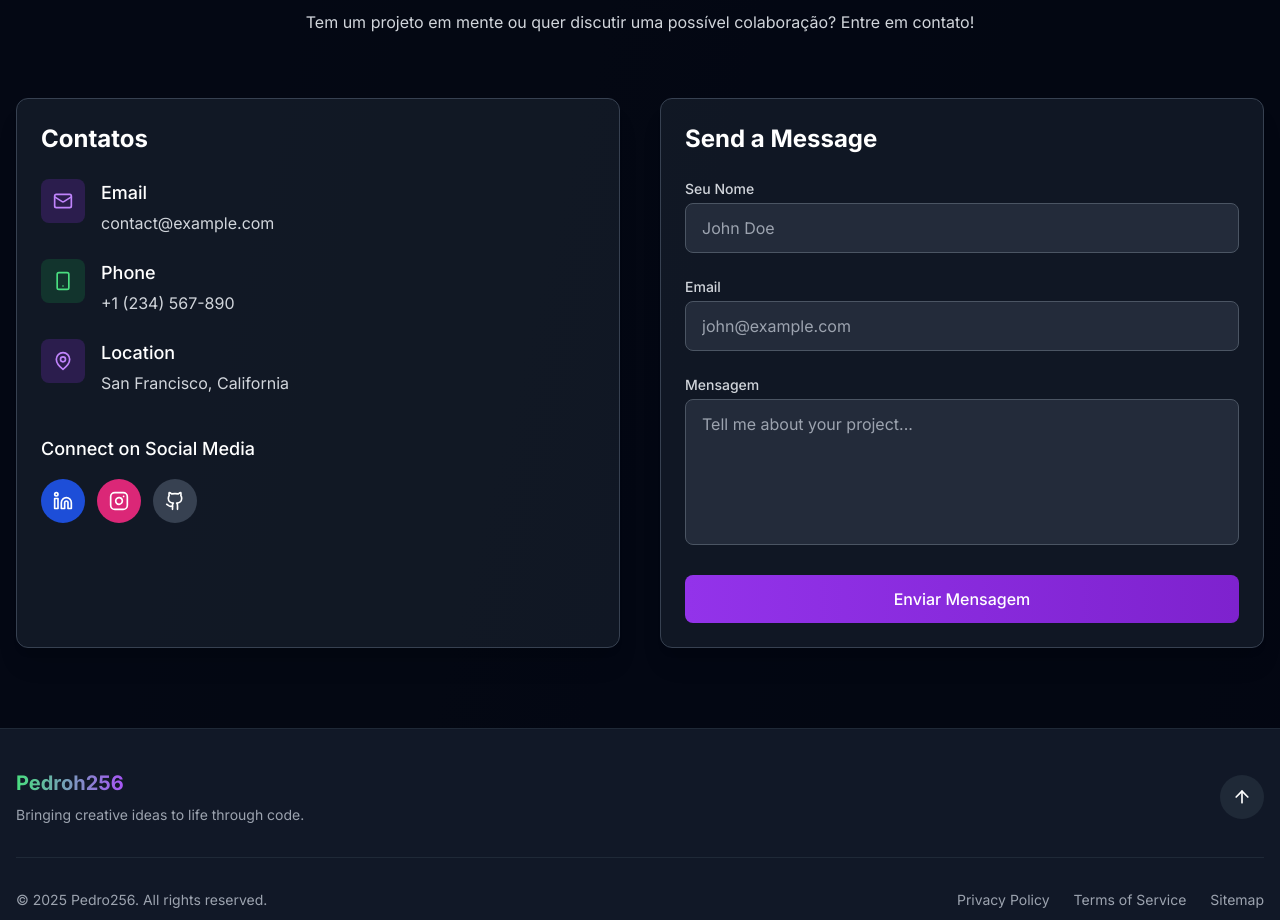
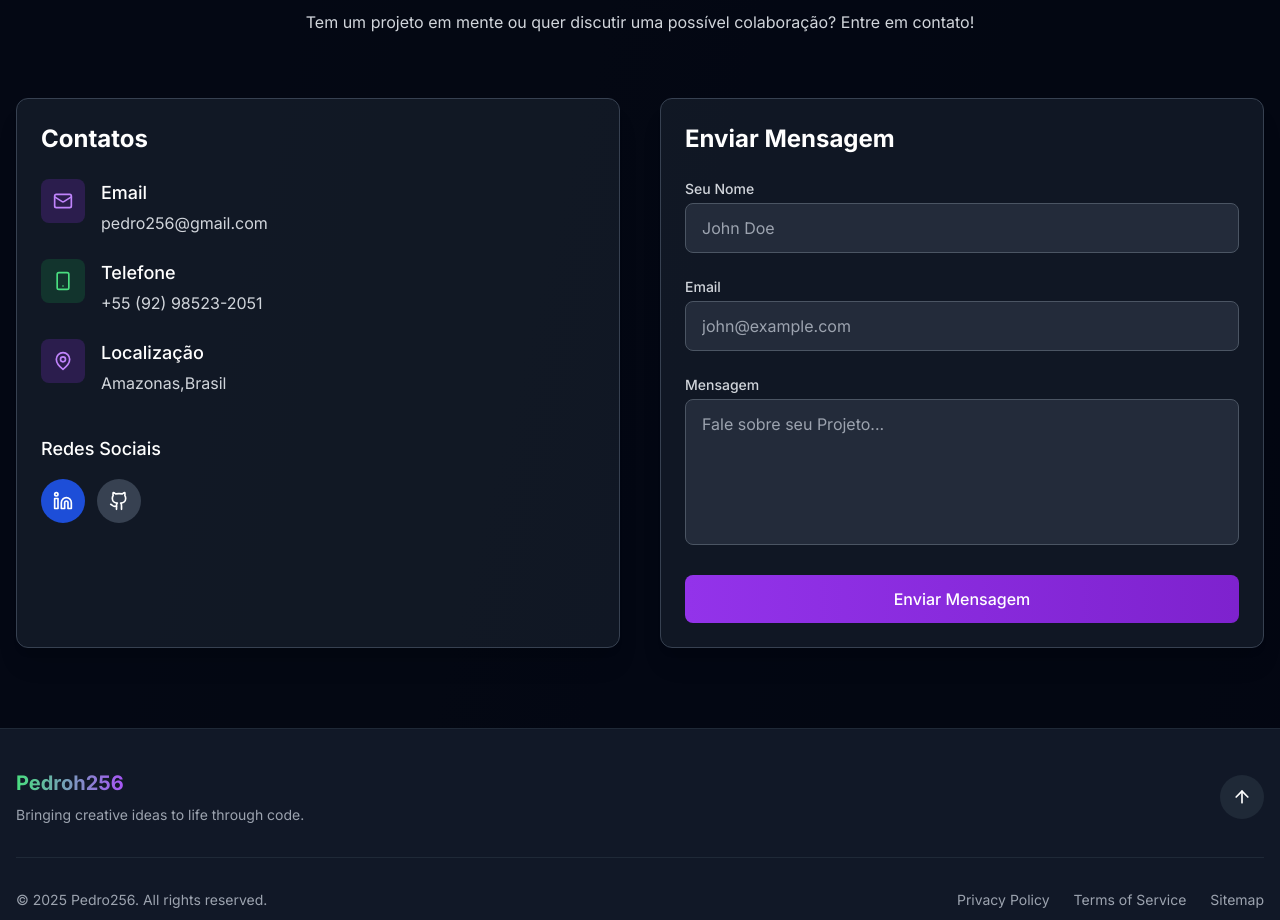
Before and after one commit to pedro256/portifolio-dev, a React (Vite) app: page / in a window 1280 px wide. Shown: the part 4180-5100 px from the top of the page. Built offline with nearby package versions, Linux system fonts and the light colour scheme.

Commit message:
fix: ajuste de contatos

```diff
--- a/src/components/Contact.tsx
+++ b/src/components/Contact.tsx
@@ -36,15 +36,15 @@ const Contact: React.FC = () => {
     {
       name: 'LinkedIn',
       icon: <Linkedin size={20} />,
-      url: 'https://linkedin.com/in/username',
+      url: 'https://www.linkedin.com/in/pedromartins936/',
       color: 'bg-blue-700 hover:bg-blue-800'
     },
-    {
-      name: 'Instagram',
-      icon: <Instagram size={20} />,
-      url: 'https://instagram.com/username',
-      color: 'bg-pink-600 hover:bg-pink-700'
-    },
+    // {
+    //   name: 'Instagram',
+    //   icon: <Instagram size={20} />,
+    //   url: 'https://instagram.com/username',
+    //   color: 'bg-pink-600 hover:bg-pink-700'
+    // },
     {
       name: 'GitHub',
       icon: <Github size={20} />,
@@ -80,8 +80,8 @@ const Contact: React.FC = () => {
                   </div>
                   <div>
                     <h4 className="text-lg font-medium text-white mb-1">Email</h4>
-                    <a href="mailto:contact@example.com" className="text-gray-300 hover:text-purple-400 transition-colors">
-                      contact@example.com
+                    <a href="mailto:pedroh93601@gmail.com" className="text-gray-300 hover:text-purple-400 transition-colors">
+                      pedro256@gmail.com
                     </a>
                   </div>
                 </div>
@@ -91,9 +91,9 @@ const Contact: React.FC = () => {
                     <Smartphone className="text-green-400" size={20} />
                   </div>
                   <div>
-                    <h4 className="text-lg font-medium text-white mb-1">Phone</h4>
-                    <a href="tel:+1234567890" className="text-gray-300 hover:text-green-400 transition-colors">
-                      +1 (234) 567-890
+                    <h4 className="text-lg font-medium text-white mb-1">Telefone</h4>
+                    <a href="tel:+5592985232051" className="text-gray-300 hover:text-green-400 transition-colors">
+                      +55 (92) 98523-2051
                     </a>
                   </div>
                 </div>
@@ -103,16 +103,16 @@ const Contact: React.FC = () => {
                     <MapPin className="text-purple-400" size={20} />
                   </div>
                   <div>
-                    <h4 className="text-lg font-medium text-white mb-1">Location</h4>
+                    <h4 className="text-lg font-medium text-white mb-1">Localização</h4>
                     <p className="text-gray-300">
-                      San Francisco, California
+                      Amazonas,Brasil
                     </p>
                   </div>
                 </div>
               </div>
 
               <div className="mt-10">
-                <h4 className="text-lg font-medium text-white mb-4">Connect on Social Media</h4>
+                <h4 className="text-lg font-medium text-white mb-4">Redes Sociais</h4>
                 <div className="flex space-x-3">
                   {socialLinks.map((social, index) => (
                     <a
@@ -151,7 +151,7 @@ const Contact: React.FC = () => {
 
           <div>
             <div className="bg-gray-800/50 rounded-xl p-6 border border-gray-700 shadow-xl">
-              <h3 className="text-2xl font-bold mb-6 text-white">Send a Message</h3>
+              <h3 className="text-2xl font-bold mb-6 text-white">Enviar Mensagem</h3>
 
               <form onSubmit={handleSubmit} className="space-y-6">
                 <div>
@@ -197,7 +197,7 @@ const Contact: React.FC = () => {
                     onChange={handleChange}
                     rows={5}
                     className="w-full px-4 py-3 bg-gray-700/50 border border-gray-600 rounded-lg focus:outline-none focus:ring-2 focus:ring-purple-500 focus:border-transparent text-white resize-none"
-                    placeholder="Tell me about your project..."
+                    placeholder="Fale sobre seu Projeto..."
                     required
                   ></textarea>
                 </div>
```
